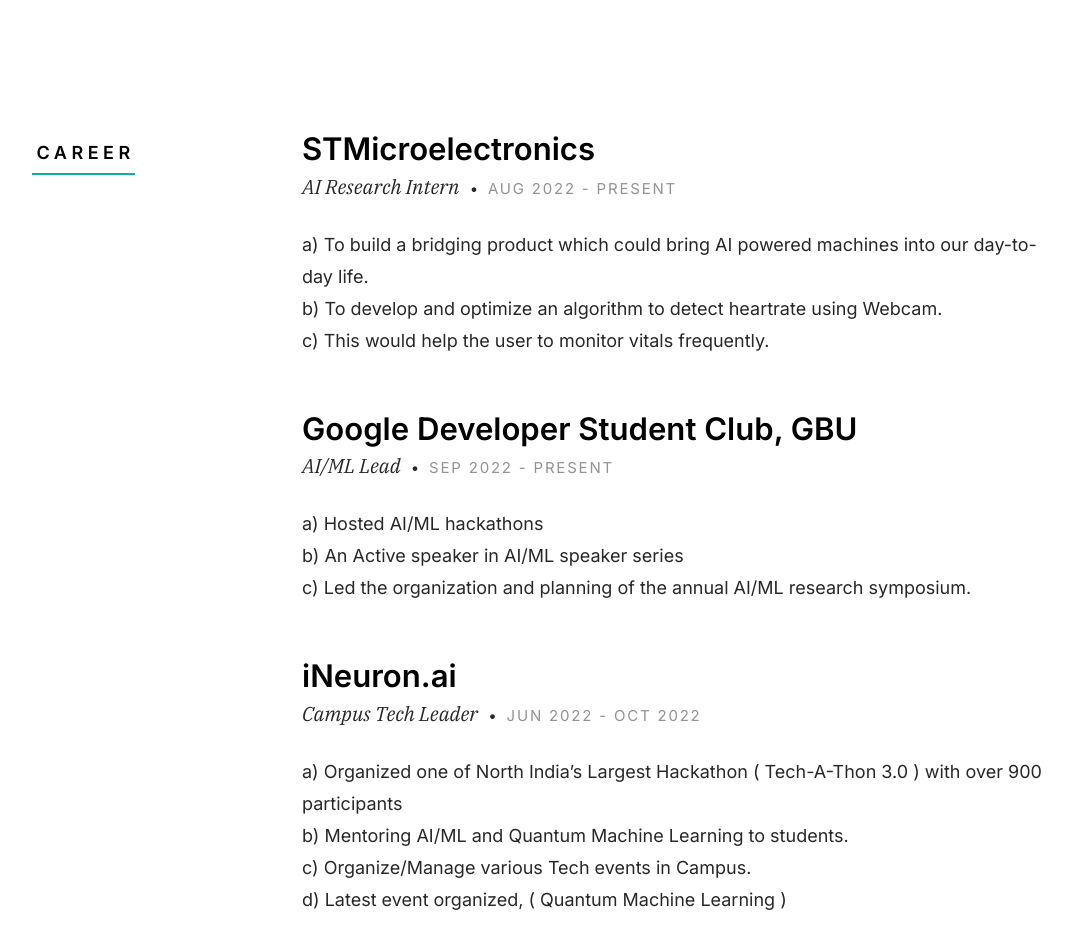
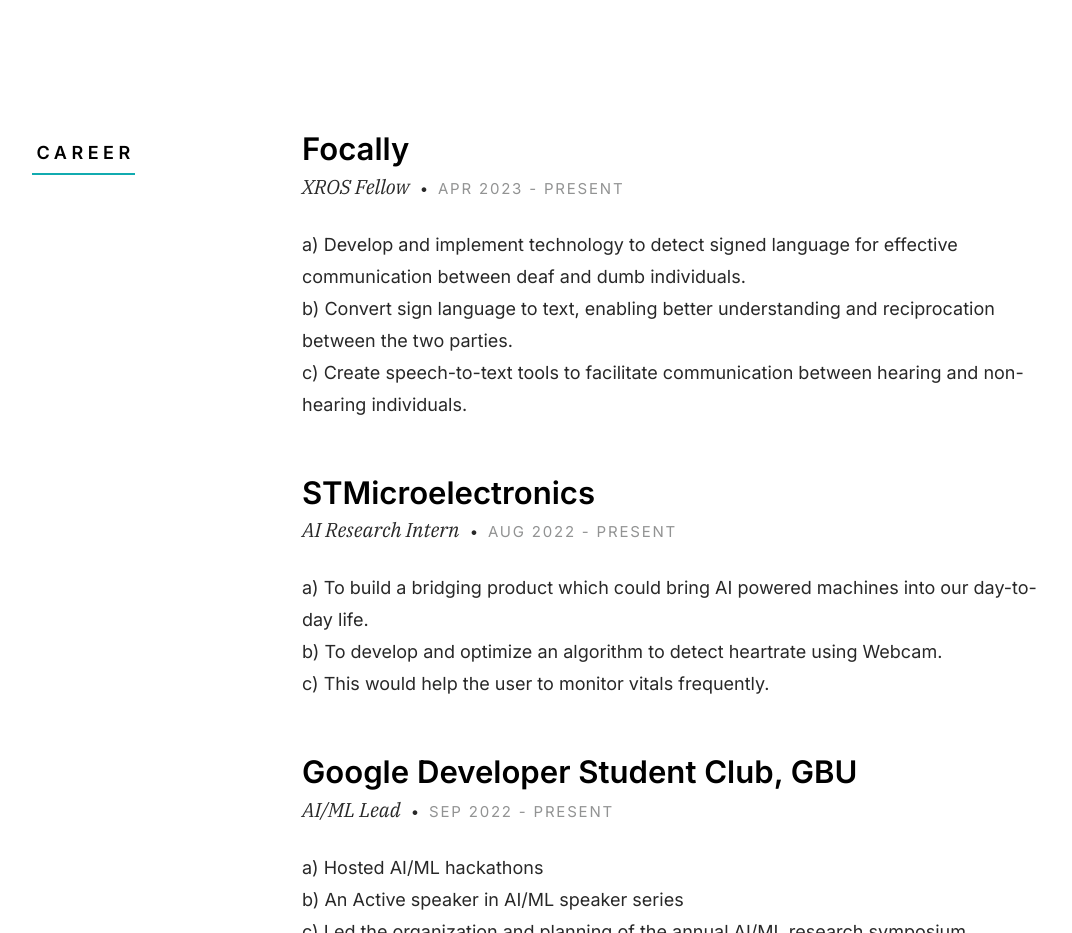
Before and after one commit to HarshVasisht/Portfolio, a plain HTML site: page index.html in a window 1280 px wide. Shown: the part 1660-2593 px from the top of the page, without its empty margins (92-1164 px from the left). Drawn offline with Linux system fonts and the light colour scheme.

Commit message:
Exp Updated

```diff
--- a/index.html
+++ b/index.html
@@ -149,6 +149,25 @@
                 <h3 class="section-header-allcaps">Career</h3>
             </div>
             <div class="column large-9 tab-12">
+                <div class="resume-block">
+
+                    <div class="resume-block__header">
+                        <h4 class="h3">Focally</h4>
+                        <p class="resume-block__header-meta">
+                            <span>XROS Fellow</span>
+                            <span class="resume-block__header-date">
+                                APR 2023 - Present
+                            </span>
+                        </p>
+                    </div>
+
+                    <p>
+                    a) Develop and implement technology to detect signed language for effective communication between deaf and dumb individuals. <br>
+                    b) Convert sign language to text, enabling better understanding and reciprocation between the two parties. <br>
+                    c) Create speech-to-text tools to facilitate communication between hearing and non-hearing individuals. <br>
+                    </p>
+
+                </div>
                 <div class="resume-block">
 
                     <div class="resume-block__header">
```
